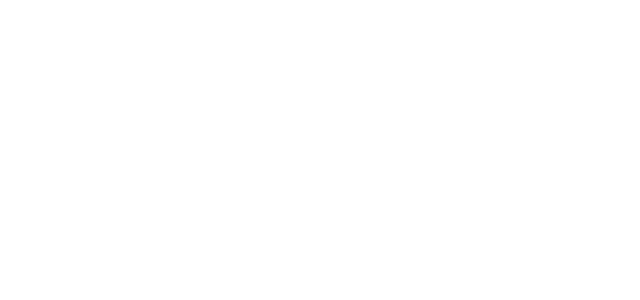
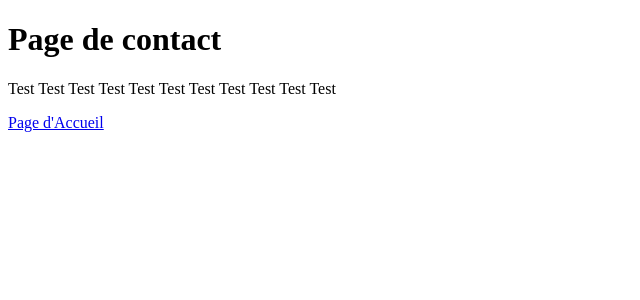
Before and after one commit to 3quanimity/tuto-nuxt, a Nuxt app: page /contact in a window 1280 px wide. Shown: the top 300 px of the page, without its empty margins (0-640 px from the left). Built offline with nearby package versions, Linux system fonts and the light colour scheme.

Commit message:
trying out routing

```diff
--- a/app.vue
+++ b/app.vue
@@ -1,5 +1,6 @@
 <template>
   <div>
     <NuxtRouteAnnouncer />
+    <NuxtPage />
   </div>
 </template>
--- /dev/null
+++ b/pages/blog/article1.vue
@@ -0,0 +1,4 @@
+<template>
+    <h1>Article 1</h1>
+    <p>Lorem, ipsum dolor sit amet consectetur adipisicing elit. Repellendus dicta blanditiis, quaerat, molestiae quidem, deserunt voluptatem quisquam deleniti sed iste molestias distinctio! Error quia autem, aut dolorum accusamus exercitationem nesciunt.</p>
+</template>
--- /dev/null
+++ b/pages/blog/index.vue
@@ -0,0 +1,3 @@
+<template>
+    <h1>List des Articles</h1>
+</template>
--- /dev/null
+++ b/pages/contact.vue
@@ -0,0 +1,5 @@
+<template>
+    <h1>Page de contact</h1>
+    <p>Test Test Test Test Test Test Test Test Test Test Test </p>
+    <NuxtLink to="/">Page d'Accueil</NuxtLink>
+</template>
--- /dev/null
+++ b/pages/index.vue
@@ -0,0 +1,5 @@
+<template>
+    <h1>Page d'accueil</h1>
+    <p>Test Test Test Test Test Test Test Test Test Test Test </p>
+    <NuxtLink to="/contact">Page de Contact</NuxtLink>
+</template>
```
